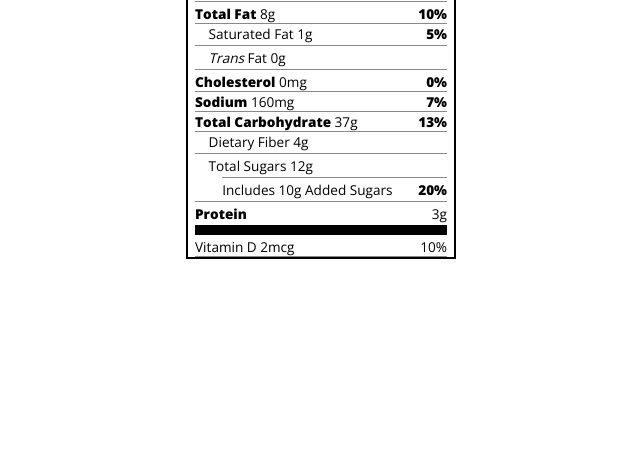
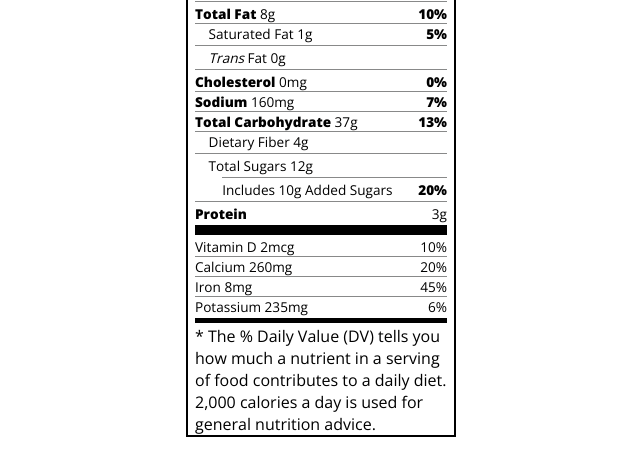
Before and after one commit to pkc2610/nutrition-facts, a plain HTML site: page index.html in a window 1280 px wide. Shown: the part 201-676 px from the top of the page, without its empty margins (319-959 px from the left). Drawn offline with nearby package versions, Linux system fonts and the light colour scheme.

Commit message:
Update index.html
I hadn't finished the code when I originally uploaded it, so I updated it here!

```diff
--- a/index.html
+++ b/index.html
@@ -45,7 +45,13 @@
       <p class="no-divider"><span class="bold">Protein</span> 3g</p>
       <div class="divider large"></div>
       <p>Vitamin D 2mcg <span>10%</span></p>
+      <p>Calcium 260mg <span>20%</span></p>
+      <p>Iron 8mg <span>45%</span></p>
+      <p class="no-divider">Potassium 235mg <span>6%</span></p>
     </div>
+    <div class="divider medium"></div>
+    <p class="note">* The % Daily Value (DV) tells you how much a nutrient in a serving of food contributes to a daily
+      diet. 2,000 calories a day is used for general nutrition advice.</p>
   </div>
 </body>
 </html>
```
